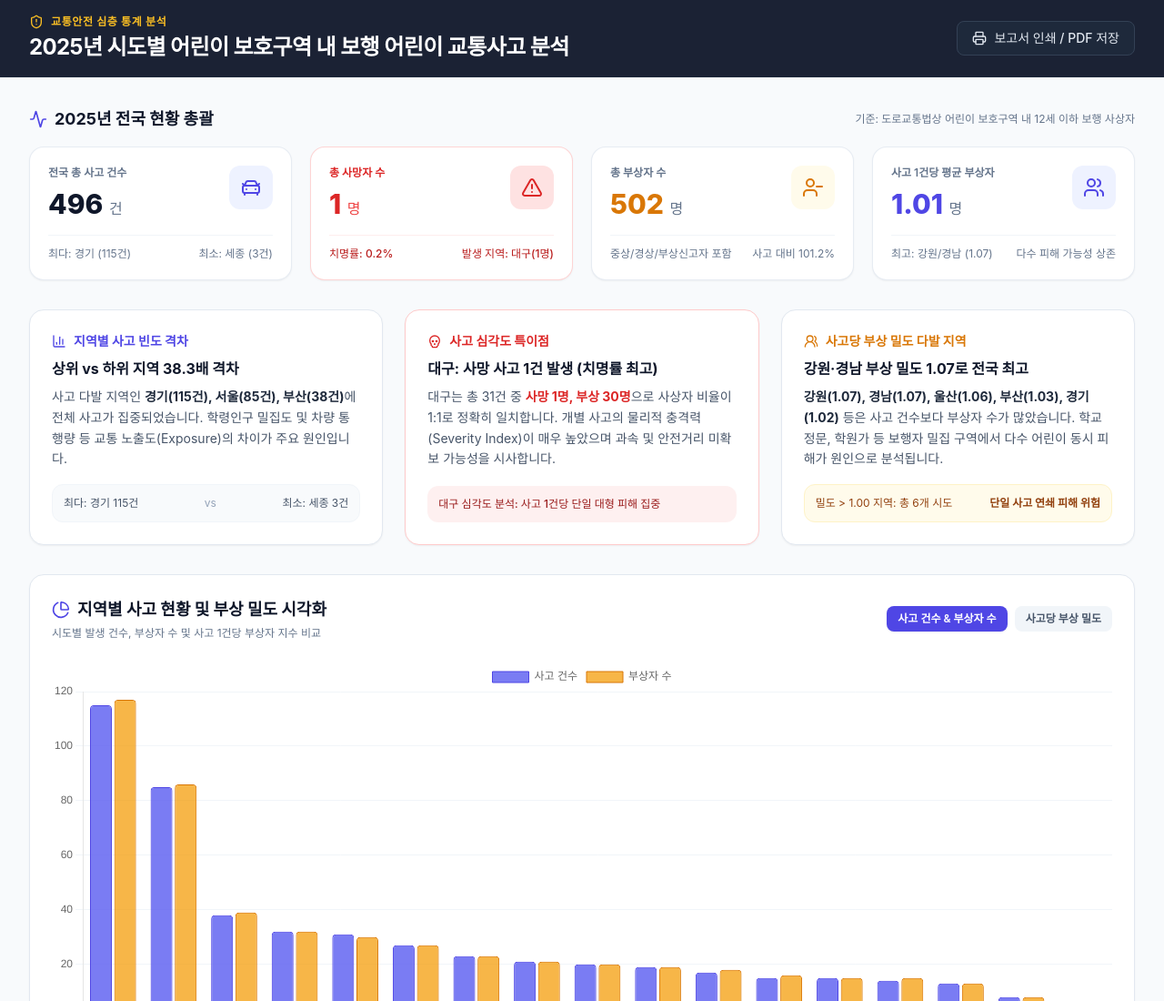
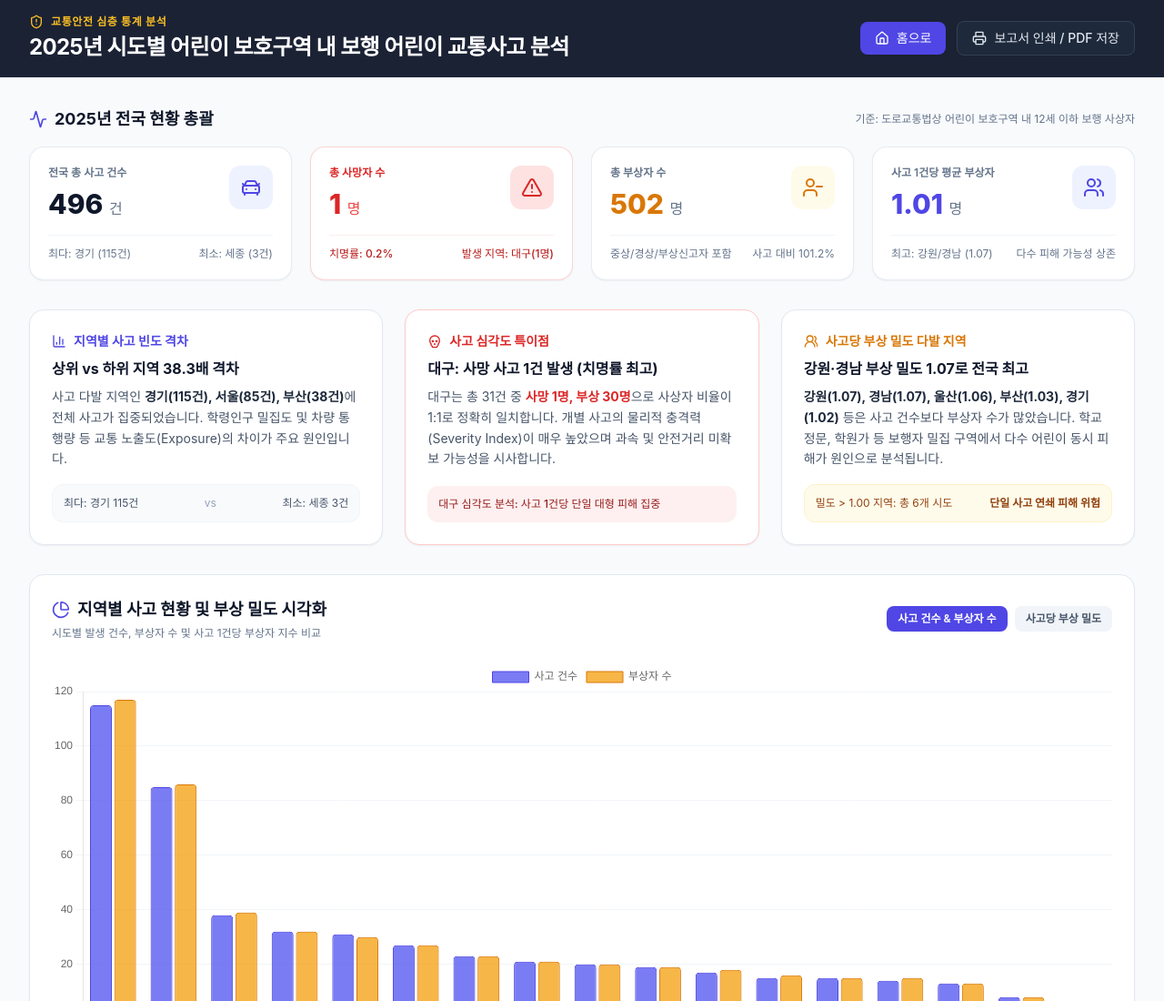
Before and after one commit to isuho279-wq/pnu0811, a plain HTML site: page data3/index.html in a window 1280 px wide. Shown: the top 1100 px of the page at 91% size. Drawn offline with nearby package versions, Linux system fonts and the light colour scheme; a web font is replaced by a local one.

Commit message:
Update index.html

```diff
--- a/data3/index.html
+++ b/data3/index.html
@@ -40,6 +40,11 @@
                 </h1>
             </div>
             <div class="flex items-center gap-3 no-print">
+                <!-- Home Button -->
+                <a href="../index.html" class="flex items-center gap-2 bg-indigo-600 hover:bg-indigo-500 text-white text-sm font-medium px-4 py-2 rounded-lg transition shadow-sm">
+                    <i data-lucide="home" class="w-4 h-4"></i>
+                    홈으로
+                </a>
                 <button onclick="window.print()" class="flex items-center gap-2 bg-slate-800 hover:bg-slate-700 text-slate-200 text-sm font-medium px-4 py-2 rounded-lg border border-slate-700 transition">
                     <i data-lucide="printer" class="w-4 h-4"></i>
                     보고서 인쇄 / PDF 저장
```
